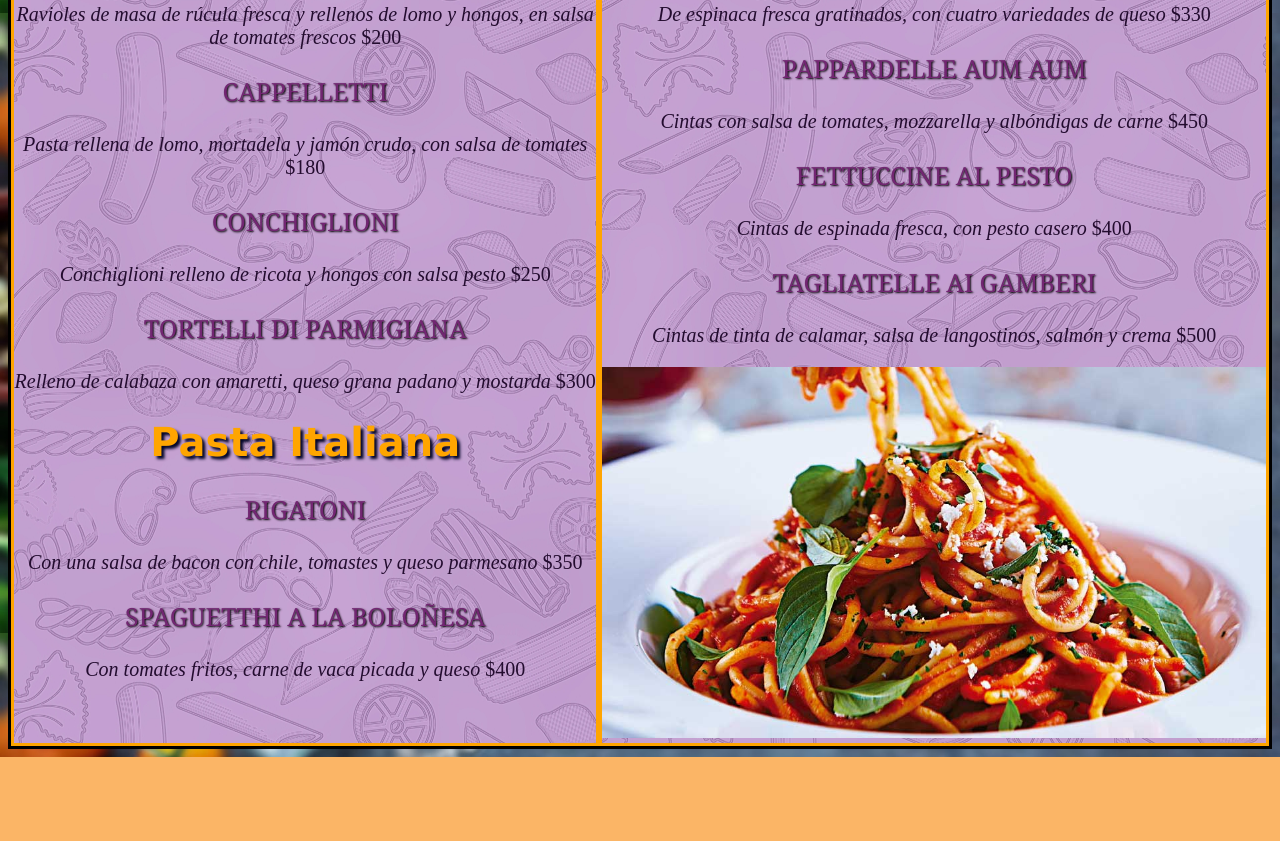
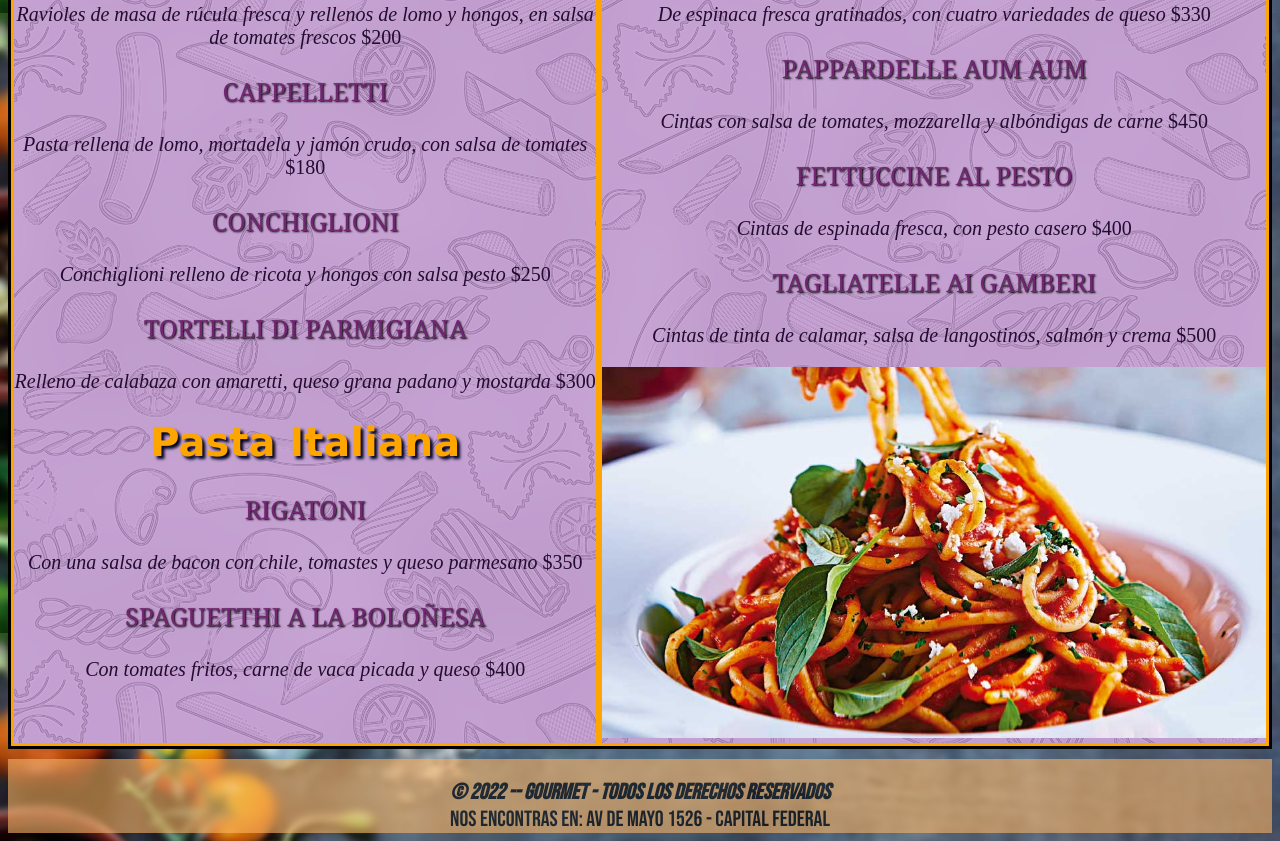
Before and after one commit to Annieshii/Trabajo-Final, a plain HTML site: page Web/pastas.html in a window 1280 px wide. Shown: the part 607-1448 px from the top of the page. Before the commit the page ends 1364 px from the top, so only its background shows below. Drawn offline with Linux system fonts and the light colour scheme; a web font is replaced by a local one.

Commit message:
agrego info que te faltaba al final de la pagina ♥

```diff
--- a/Web/pastas.html
+++ b/Web/pastas.html
@@ -80,8 +80,27 @@
 
         <img src="imagenes/pastas.jpg" alt="pastas">
 
-    </div>
+</div>
+
+</div>
+
+<script src="funciones.js"></script>
+</body>
+
+<footer>
+
+  <div id="footer">
+ <b> <i>© 2022 --  Gourmet - Todos los derechos reservados</i></b>
+ <br>
+
+ Nos encontras en: Av de Mayo 1526 - Capital Federal
+
+</div>
 
 
-</body>
+</footer>
+
+
+
+		</footer>
 </html>
```
